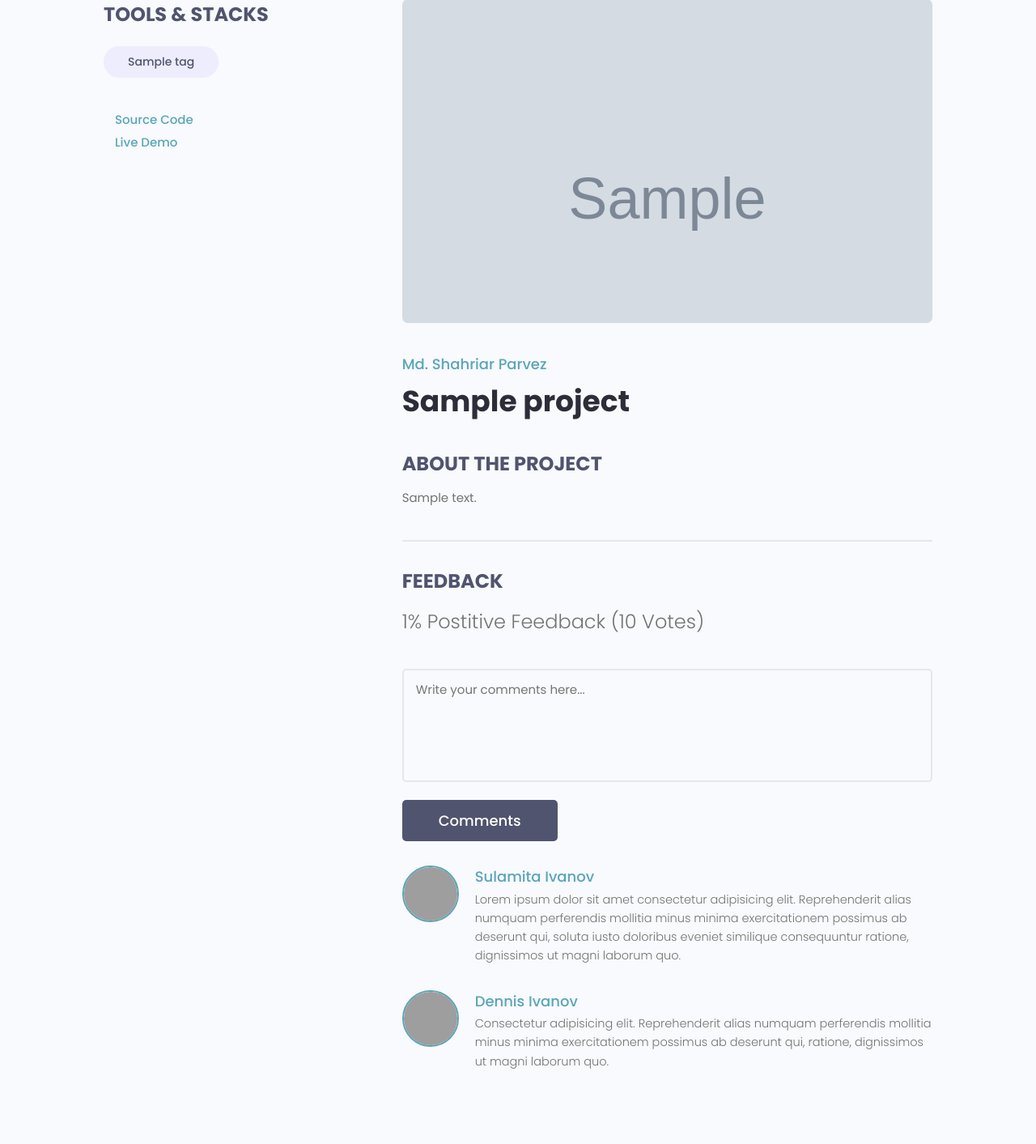
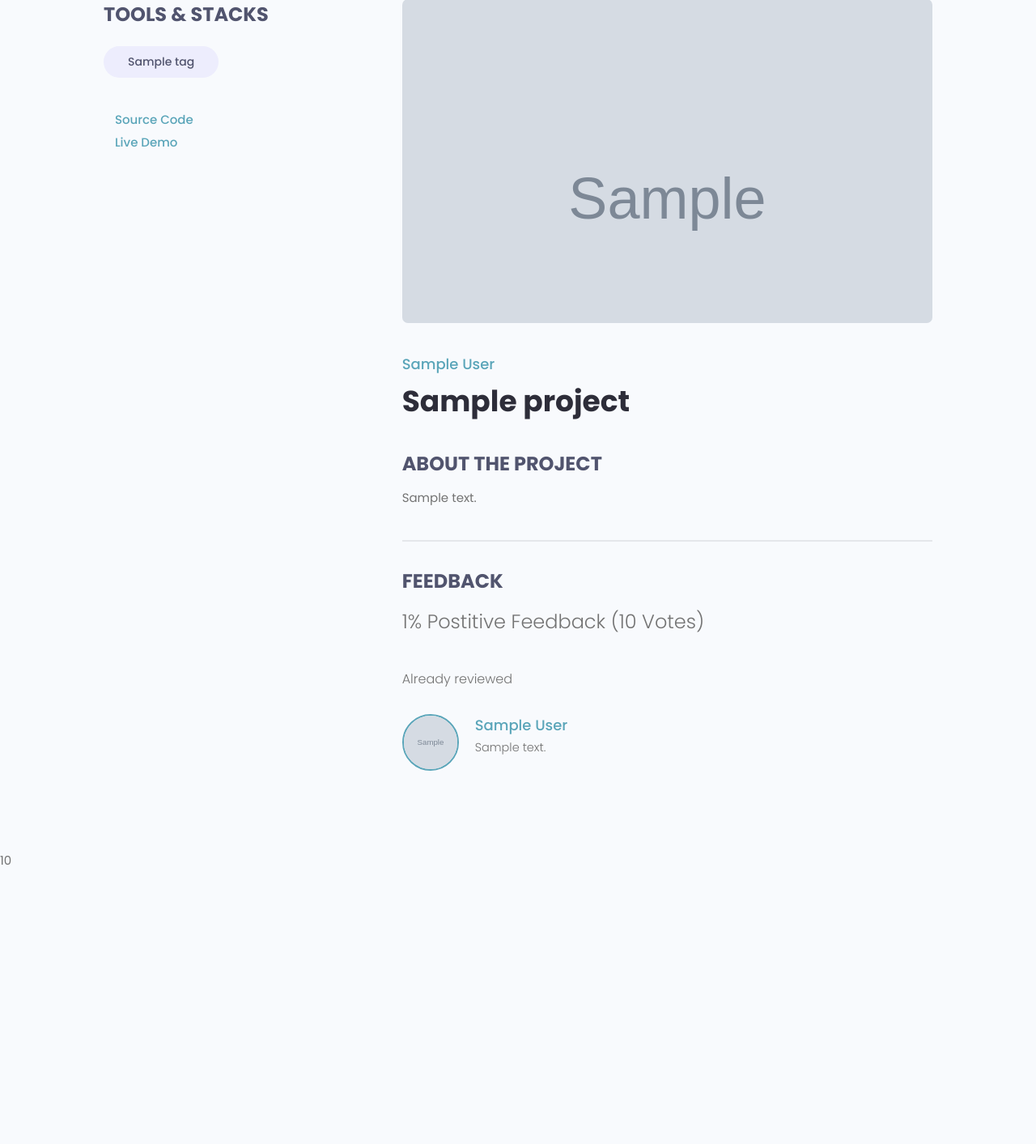
Before and after one commit to jacekdobrowolski/devsearch, a Django app: page /projects/project/00000000-0000-0000-0000-000000000001/ in a window 1280 px wide. Shown: the part 108-1521 px from the top of the page at 81% size. After the commit the page ends 1176 px from the top, so only its background shows below. Run offline with Django 4.2, Linux system fonts and the light colour scheme; a user stored in the database is signed in; tables that the repository leaves empty hold one stand-in row (values such as "Sample post"); grey boxes marked "Sample" are stand-in pictures; some libraries are stand-ins or nearby versions; grey boxes are pictures that could not be loaded.

Commit message:
adding reviews

```diff
--- a/projects/forms.py
+++ b/projects/forms.py
@@ -1,6 +1,6 @@
 from django.forms import ModelForm
 from django import forms
-from projects.models import Project
+from projects.models import Project, Review
 
 
 class ProjectForm(ModelForm):
@@ -22,3 +22,19 @@ class ProjectForm(ModelForm):
 
         for _, field in self.fields.items():
             field.widget.attrs.update({'class': 'input'})
+
+
+class ReviewForm(ModelForm):
+    class Meta:
+        model = Review
+        fields = ['value', 'body']
+        labels = {
+            'value': 'Place Your Vote',
+            'body': 'Add comment',
+        }
+
+    def __init__(self, *args, **kwargs):
+        super(ReviewForm, self).__init__(*args, **kwargs)
+
+        for _, field in self.fields.items():
+            field.widget.attrs.update({'class': 'input'})
--- a/projects/models.py
+++ b/projects/models.py
@@ -20,8 +20,20 @@ class Project(models.Model):
         return self.title
 
     class Meta:
-        ordering = ['-created']
+        ordering = ['-vote_ratio', '-vote_total', 'title']
 
+    def count_votes(self):
+        up_votes = self.review_set.filter(value='up').count()
+        total_votes = self.review_set.all().count()
+        ratio =  (up_votes / total_votes) * 100
+        self.vote_total = total_votes
+        self.vote_ratio = ratio
+        self.save()
+
+    @property
+    def reviewers(self):
+        return self.review_set.all().values_list('owner__profile_id', flat=True)
+    # TODO is this as terrible as i think it is?
 
 class Review(models.Model):
     VOTE_TYPE = (
@@ -30,13 +42,16 @@ class Review(models.Model):
     )
     review_id = models.UUIDField(default=uuid.uuid4, unique=True, primary_key=True, editable=False)
     created = models.DateTimeField(auto_now_add=True)
-    # owner =
+    owner = models.ForeignKey(Profile, on_delete=models.CASCADE)
     project = models.ForeignKey(Project, on_delete=models.CASCADE)
     body = models.TextField(null=True, blank=True)
     value = models.CharField(max_length=4, choices=VOTE_TYPE)
 
     def __str__(self) -> str:
         return self.value
+
+    class Meta:
+        unique_together = [['owner', 'project']]
 
 
 class Tag(models.Model):
--- a/projects/templates/projects/projects.html
+++ b/projects/templates/projects/projects.html
@@ -34,7 +34,7 @@
                                 <img class="project__thumbnail" src="{{ project.featured_image.url }}" alt="project thumbnail" />
                                 <div class="card__body">
                                     <h3 class="project__title">{{project.title}}</h3>
-                                    <p><a class="project__author" href="{% url 'user_profile' project.owner_id %}">by {{project.owner.name}}</a></p>
+                                    <p><a class="project__author" href="{% url 'user-profile' project.owner_id %}">by {{project.owner.name}}</a></p>
                                     <p class="project--rating">
                                         <span style="font-weight: bold;">{{project.vote_ratio}}%</span> Postitive
                                         Feedback ({{project.vote_total}} Vote{{ project.vote_total|pluralize:"s"}})
--- a/projects/templates/projects/single-project.html
+++ b/projects/templates/projects/single-project.html
@@ -30,7 +30,7 @@
             </div>
             <div class="column column--2of3">
                 <img class="singleProject__preview" src="{{ project.featured_image.url }}" alt="portfolio thumbnail" />
-                <a href="profile.html" class="singleProject__developer">Md. Shahriar Parvez</a>
+                <a href="profile.html" class="singleProject__developer">{{project.owner.name}}</a>
                 <h2 class="singleProject__title">{{project.title}}</h2>
                 <h3 class="singleProject__subtitle">About the Project</h3>
                 <div class="singleProject__info">
@@ -43,47 +43,43 @@
                         {{project.vote_ratio}}% Postitive Feedback ({{project.vote_total}} Vote{{ project.vote_total|pluralize:"s"}})
                     </h5>
 
-                    <form class="form" action="#" method="POST">
+                    {% if reviewed %}
+                        <p>Already reviewed</p>
+                    {% elif request.user.profile == project.owner %}
+                        <p>You cannot review your own project </p>
+                    {% elif request.user.is_authenticated %}
+                    <form class="form" action="{% url 'project' project.project_id %}" method="POST">
+                        {% csrf_token %}
                         <!-- Textarea -->
+                        {% for field in review_form %}
                         <div class="form__field">
-                            <label for="formInput#textarea">Comments: </label>
-                            <textarea class="input input--textarea" name="message" id="formInput#textarea"
-                                placeholder="Write your comments here..."></textarea>
+                            <label for="formInput#textarea">{{field.label}}</label>
+                            {{field}}
                         </div>
-                        <input class="btn btn--sub btn--lg" type="submit" value="Comments" />
+                        {% endfor %}
+                        <input class="btn btn--sub btn--lg" type="submit" value="Submit" />
                     </form>
+                    {% else %}
+                        <a href="{% url 'login' %}?next={{request.path}}">Log in to review</a>
+                    {% endif %}
                     <div class="commentList">
+                        {% for review in project.review_set.all %}
+                        {% if review.body %}
                         <div class="comment">
-                            <a href="profile.html">
+                            <a href="{% url 'user-profile' review.owner.profile_id %}">
                                 <img class="avatar avatar--md"
-                                    src="https://pbs.twimg.com/profile_images/1335382240931368961/b3wSZKj4_400x400.jpg"
+                                    src="{{ review.owner.profile_image.url }}"
                                     alt="user" />
                             </a>
                             <div class="comment__details">
-                                <a href="profile.html" class="comment__author">Sulamita Ivanov</a>
+                                <a href="{% url 'user-profile' review.owner.profile_id %}" class="comment__author">{{review.owner.name}}</a>
                                 <p class="comment__info">
-                                    Lorem ipsum dolor sit amet consectetur adipisicing elit. Reprehenderit alias numquam
-                                    perferendis
-                                    mollitia minus minima exercitationem possimus ab deserunt qui, soluta iusto
-                                    doloribus eveniet
-                                    similique consequuntur ratione, dignissimos ut magni laborum quo.
+                                    {{review.body|linebreaksbr}}
                                 </p>
                             </div>
                         </div>
-                        <div class="comment">
-                            <a href="profile.html">
-                                <img class="avatar avatar--md" src="https://avatars.githubusercontent.com/u/33843378"
-                                    alt="user" />
-                            </a>
-                            <div class="comment__details">
-                                <a href="profile.html" class="comment__author">Dennis Ivanov</a>
-                                <p class="comment__info">
-                                    Consectetur adipisicing elit. Reprehenderit alias numquam perferendis mollitia minus
-                                    minima
-                                    exercitationem possimus ab deserunt qui, ratione, dignissimos ut magni laborum quo.
-                                </p>
-                            </div>
-                        </div>
+                       {% endif %}
+                       {% endfor %}
                     </div>
                 </div>
             </div>
@@ -91,4 +87,6 @@
     </div>
     </div>
 </main>
+{{project.vote_total}}
+
 {% endblock content %}
--- a/projects/views.py
+++ b/projects/views.py
@@ -3,7 +3,7 @@ from django.contrib import messages
 from django.shortcuts import render, redirect
 from django.http import HttpResponseNotFound
 from projects.models import Project
-from projects.forms import ProjectForm
+from projects.forms import ProjectForm, ReviewForm
 from projects.search_projects import search_projects
 from devsearch.paginate import paginate
 
@@ -23,9 +23,6 @@ def projects(request):
         'pages_range': pages
     }
 
-    def test_func(arg):
-        return 'Test string' + str(arg)
-
     return render(request=request,
                   template_name='projects/projects.html',
                   context=context)
@@ -33,13 +30,27 @@ def projects(request):
 
 def project(request, pk):
     try:
-        project_query = Project.objects.get(project_id=pk)
+        project = Project.objects.get(project_id=pk)
     except Project.DoesNotExist:
         return HttpResponseNotFound()
 
+    review_form = ReviewForm()
+
+    if request.method == 'POST':
+        review_form = ReviewForm(request.POST)
+        review = review_form.save(commit=False)
+        review.project = project
+        review.owner = request.user.profile
+        review.save()
+        messages.success(request, 'Review saved')
+        project.count_votes()
+        return redirect('project', pk=project.project_id)
+
     return render(request=request,
                 template_name='projects/single-project.html',
-                context={'project': project_query})
+                context={'project': project,
+                         'review_form': review_form,
+                         'reviewed': project.review_set.filter(owner=request.user.profile).count() })
 
 
 @login_required(login_url='login')
--- a/users/templates/users/login_register.html
+++ b/users/templates/users/login_register.html
@@ -41,7 +41,7 @@
           <p>Hello Developer, Welcome Back!</p>
         </div>
 
-        <form action="{% url 'login' %}" method="POST" class="form auth__form">
+        <form action="" method="POST" class="form auth__form">
           {% csrf_token %}
           <!-- Input:Email -->
           <div class="form__field">
--- a/users/templates/users/profiles.html
+++ b/users/templates/users/profiles.html
@@ -31,7 +31,7 @@
                 {% for profile in profiles %}
                     <div class="column card">
                         <div class="dev">
-                            <a href="{% url 'user_profile' profile.profile_id %}" class="card__body">
+                            <a href="{% url 'user-profile' profile.profile_id %}" class="card__body">
                                 <div class="dev__profile">
                                     <img class="avatar avatar--md" src="{{profile.profile_image.url}}"
                                         alt="image" />
--- a/users/templates/users/user_profile.html
+++ b/users/templates/users/user_profile.html
@@ -84,7 +84,7 @@
                       <img class="project__thumbnail" src="{{ project.featured_image.url }}" alt="project thumbnail" />
                       <div class="card__body">
                         <h3 class="project__title">{{project.title}}</h3>
-                        <p><a class="project__author" href="{% url 'user_profile' project.owner_id %}">{{project.owner.name}}</a></p>
+                        <p><a class="project__author" href="{% url 'user-profile' project.owner_id %}">{{project.owner.name}}</a></p>
                         <p class="project--rating">
                           <span style="font-weight: bold;">{{project.vote_ratio}}%</span> Postitive
                           Feedback ({{project.vote_total}} Vote{{project.vote_total|pluralize:"s"}})
--- a/users/urls.py
+++ b/users/urls.py
@@ -3,7 +3,7 @@ from . import views
 
 urlpatterns = [
     path('', views.profiles, name='profiles'),
-    path('profile/<str:pk>', views.user_profile, name='user_profile'),
+    path('profile/<str:pk>', views.user_profile, name='user-profile'),
     path('login', views.login_user, name='login'),
     path('logout', views.logout_user, name='logout'),
     path('register', views.register_user, name='register'),
```
Also changed, not shown: users/views.py (+5 -2 lines), projects/migrations/0006_alter_project_options_review_owner_and_more.py (added), projects/migrations/0007_alter_review_owner.py (added).
